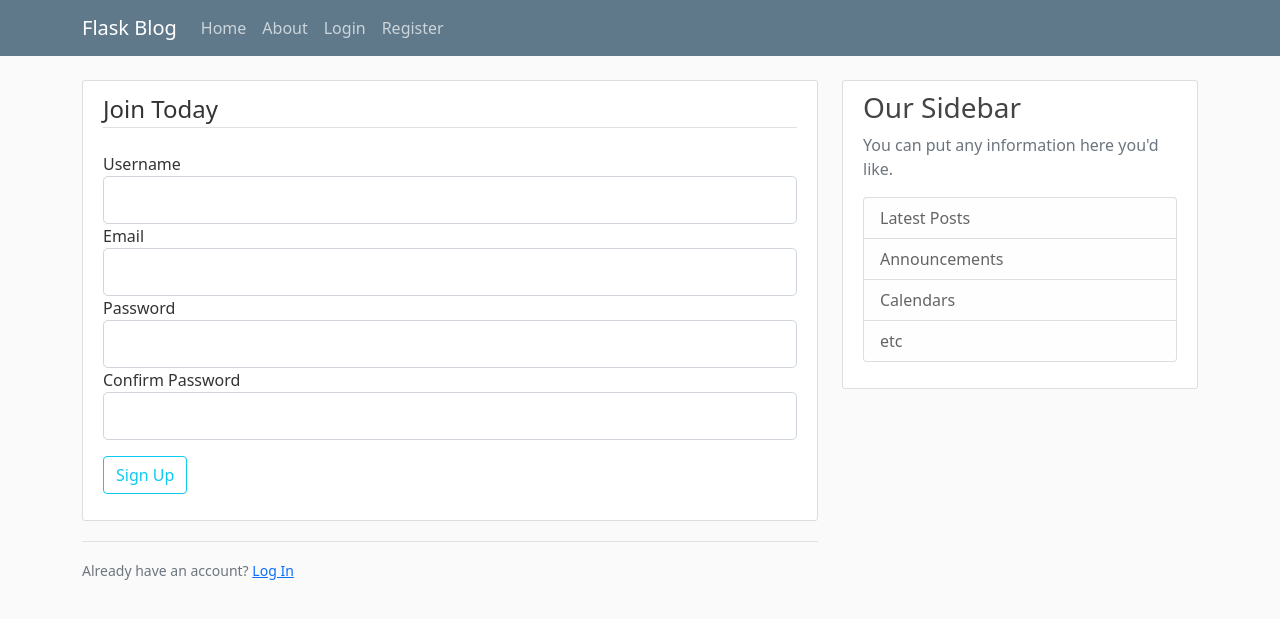
After one commit to deepamgupta/learn-flask, a Flask app: page /register in a window 1280 px wide. The commit adds this page. Shown: the top 619 px of the page. Run offline with Flask 2, Linux system fonts and the light colour scheme; some libraries are stand-ins or nearby versions.

Commit message:
added html forms, login and register page.

```diff
--- a/flaskblog.py
+++ b/flaskblog.py
@@ -1,6 +1,9 @@
-from flask import Flask, render_template, url_for
+from flask import Flask, render_template, url_for, flash, redirect
+from form import RegistrationForm, LoginForm
+
 app = Flask(__name__)
 
+app.config['SECRET_KEY'] = '78e88e5bd9a75d2122e757aa130020be' # Provides a protection from hackers
 
 posts = [
     {
@@ -26,5 +29,24 @@ def home():
 def about():
     return render_template("about.html", title="About")
 
+@app.route('/register', methods=['GET', 'POST'])
+def register():
+    form = RegistrationForm()
+    if form.validate_on_submit():
+        flash(f"Account created for {form.username.data}!", "success")
+        return redirect(url_for('home')) # url_for(arg), here arg is function name, not route name.
+    return render_template('register.html', title="Register", form=form)
+
+@app.route('/login', methods=['GET', 'POST'])
+def login():
+    form = LoginForm()
+    if form.validate_on_submit():
+        if form.email.data == "admin@blog.com" and form.password.data == "password":
+            flash("You have been successfully logged in!", "success")
+            return redirect(url_for('home'))
+        else:
+            flash("Login unsuccessful. Please check username and password.", "danger")
+    return render_template('login.html', title="Login", form=form)
+
 if __name__ == "__main__":
     app.run(debug=True)
--- /dev/null
+++ b/form.py
@@ -0,0 +1,22 @@
+from flask_wtf import FlaskForm
+from wtforms import StringField, PasswordField, SubmitField, BooleanField
+from wtforms.validators import DataRequired, Length, Email, EqualTo
+
+class RegistrationForm(FlaskForm):
+    username = StringField('Username',
+                           validators=[DataRequired(), Length(min=2, max=20)])
+    email = StringField('Email',
+                        validators=[DataRequired(), Email()])
+    password = PasswordField('Password',
+                             validators=[DataRequired()])
+    confirm_password = PasswordField('Confirm Password',
+                                     validators=[DataRequired(), EqualTo('password')])
+    submit = SubmitField('Sign Up')
+
+class LoginForm(FlaskForm):
+    email = StringField('Email',
+                        validators=[DataRequired(), Email()])
+    password = PasswordField('Password',
+                             validators=[DataRequired()])
+    remember = BooleanField('Remember Me')
+    submit = SubmitField('Log In')
--- a/templates/layout.html
+++ b/templates/layout.html
@@ -14,16 +14,16 @@
     <meta http-equiv="X-UA-Compatible" content="IE=edge" />
     <meta name="viewport" content="width=device-width, initial-scale=1.0" />
     {% if title %}
-    <title>Flask Blog - {{ title }}</title>
+      <title>Flask Blog - {{ title }}</title>
     {% else %}
-    <title>Flask Blog</title>
+      <title>Flask Blog</title>
     {% endif %}
   </head>
   <body>
     <header class="site-header">
       <nav class="navbar navbar-expand-md navbar-dark bg-steel fixed-top">
         <div class="container">
-          <a class="navbar-brand mr-4" href="/">Flask Blog</a>
+          <a class="navbar-brand mr-4" href="{{ url_for('home') }}">Flask Blog</a>
           <button
             class="navbar-toggler"
             type="button"
@@ -37,13 +37,13 @@
           </button>
           <div class="collapse navbar-collapse" id="navbarToggle">
             <div class="navbar-nav mr-auto">
-              <a class="nav-item nav-link" href="/">Home</a>
-              <a class="nav-item nav-link" href="/about">About</a>
+              <a class="nav-item nav-link" href="{{ url_for('home') }}">Home</a>
+              <a class="nav-item nav-link" href="{{ url_for('about') }}">About</a>
             </div>
             <!-- Navbar Right Side -->
             <div class="navbar-nav">
-              <a class="nav-item nav-link" href="/login">Login</a>
-              <a class="nav-item nav-link" href="/register">Register</a>
+              <a class="nav-item nav-link" href="{{ url_for('login') }}">Login</a>
+              <a class="nav-item nav-link" href="{{ url_for('register') }}">Register</a>
             </div>
           </div>
         </div>
@@ -53,6 +53,15 @@
     <main role="main" class="container">
         <div class="row">
           <div class="col-md-8">
+            {% with messages = get_flashed_messages(with_categories=True) %}
+              {% if messages %}
+                {% for category, message in messages %}
+                  <div class="alert alert-{{ category }}">
+                    {{ message }}
+                  </div>
+                {% endfor %}
+              {% endif %}
+            {% endwith %}
             {% block content %}{% endblock %}
           </div>
           <div class="col-md-4">
--- /dev/null
+++ b/templates/register.html
@@ -0,0 +1,74 @@
+{% extends "layout.html" %}
+{% block content %}
+    <div class="content-section">
+        <form method="POST" action="">
+            {{ form.hidden_tag() }} <!-- This hidden_tag method adds something called as a CSRF-Token(Cross Site Request Forgery);
+             this is a part of that protection provided by the SECRET_KEY we sat in the flaskblog.py file -->
+            <fieldset class="form-group">
+                <legend class="border-bottom mb-4">Join Today</legend>
+                <div class="form-group">
+                    {{ form.username.label(class='form-control-label') }}
+                    {% if form.username.errors %}
+                        {{ form.username(class='form-control form-control-lg is-invalid') }}
+                        {% for error in form.username.errors %}
+                            <div class="invalid-feedback">
+                                <span>{{ error }}</span>
+                            </div>
+                        {% endfor %}
+                    {% else %}
+                        {{ form.username(class='form-control form-control-lg') }}
+                    {% endif %}
+                </div>
+                <div class="form-group">
+                    {{ form.email.label(class='form-control-label') }}
+                    {% if form.email.errors %}
+                        {{ form.email(class='form-control form-control-lg is-invalid') }}
+                        {% for error in form.email.errors %}
+                            <div class="invalid-feedback">
+                                <span>{{ error }}</span>
+                            </div>
+                        {% endfor %}
+                    {% else %}
+                        {{ form.email(class='form-control form-control-lg') }}
+                    {% endif %}
+                </div>
+                <div class="form-group">
+                    {{ form.password.label(class='form-control-label') }}
+                    {% if form.password.errors %}
+                        {{ form.password(class='form-control form-control-lg is-invalid') }}
+                        {% for error in form.password.errors %}
+                            <div class="invalid-feedback">
+                                <span>{{ error }}</span>
+                            </div>
+                        {% endfor %}
+                    {% else %}
+                        {{ form.password(class='form-control form-control-lg') }}
+                    {% endif %}
+                </div>
+                <div class="form-group">
+                    {{ form.confirm_password.label(class='form-control-label') }}
+                    {% if form.confirm_password.errors %}
+                        {{ form.confirm_password(class='form-control form-control-lg is-invalid') }}
+                        {% for error in form.confirm_password.errors %}
+                            <div class="invalid-feedback">
+                                <span>{{ error }}</span>
+                            </div>
+                        {% endfor %}
+                    {% else %}
+                        {{ form.confirm_password(class='form-control form-control-lg') }}
+                    {% endif %}
+                </div>
+            </fieldset>
+            <div class="form-group my-3">
+                {{ form.submit(class='btn btn-outline-info') }}
+            </div>
+        </form>
+    </div>
+    <div class="border-top pt-3">
+        <small class="text-muted">
+            Already have an account? <a href="{{ url_for('login') }}" class="ml-2">Log In</a>
+            <!-- url_for(argument), here argument is not the route,
+            instead, it is the name of the function to which it is to be routed.              -->
+        </small>
+    </div>
+{% endblock content %}
```
Also changed, not shown: templates/login.html (added, +55 -0 lines), 1 other file.
